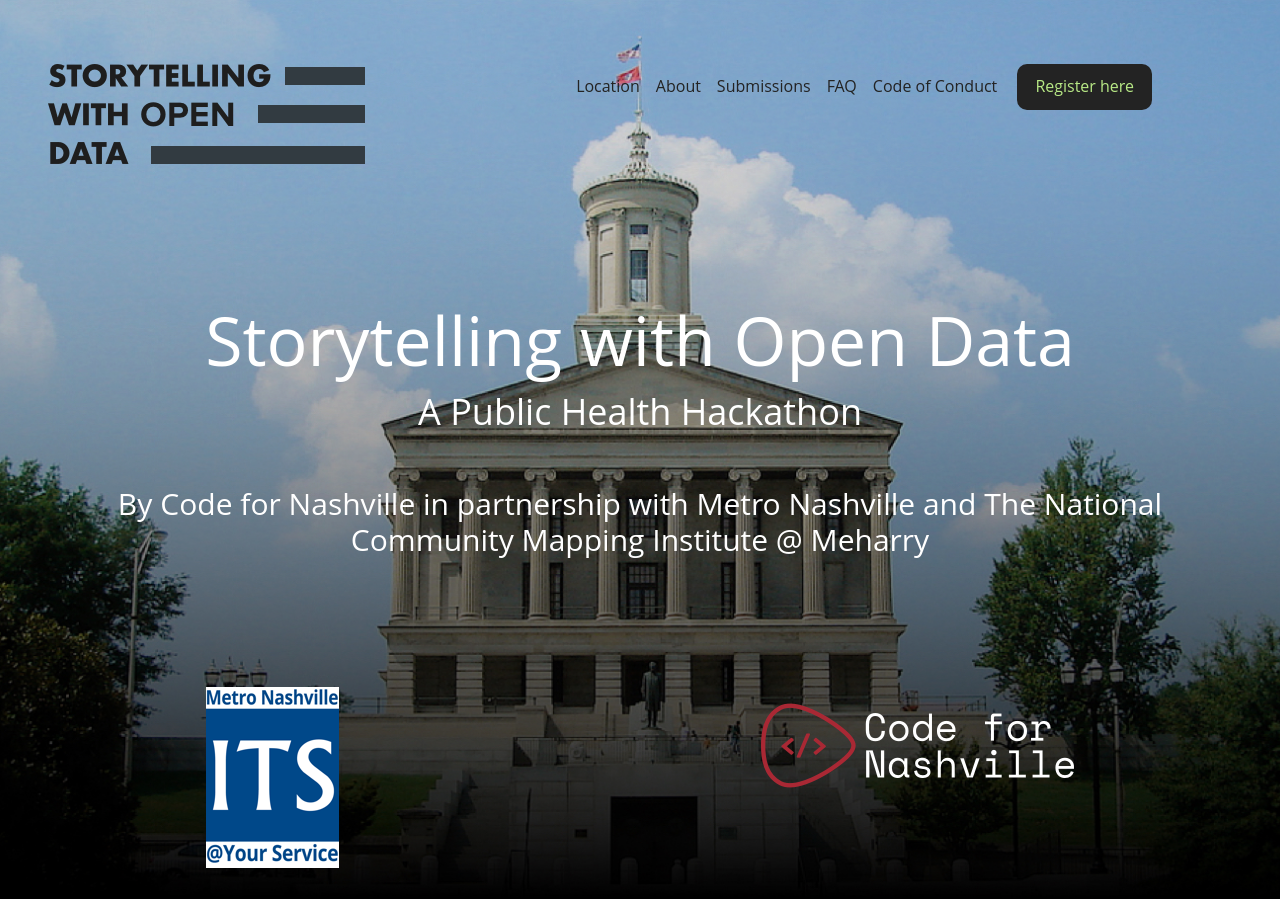
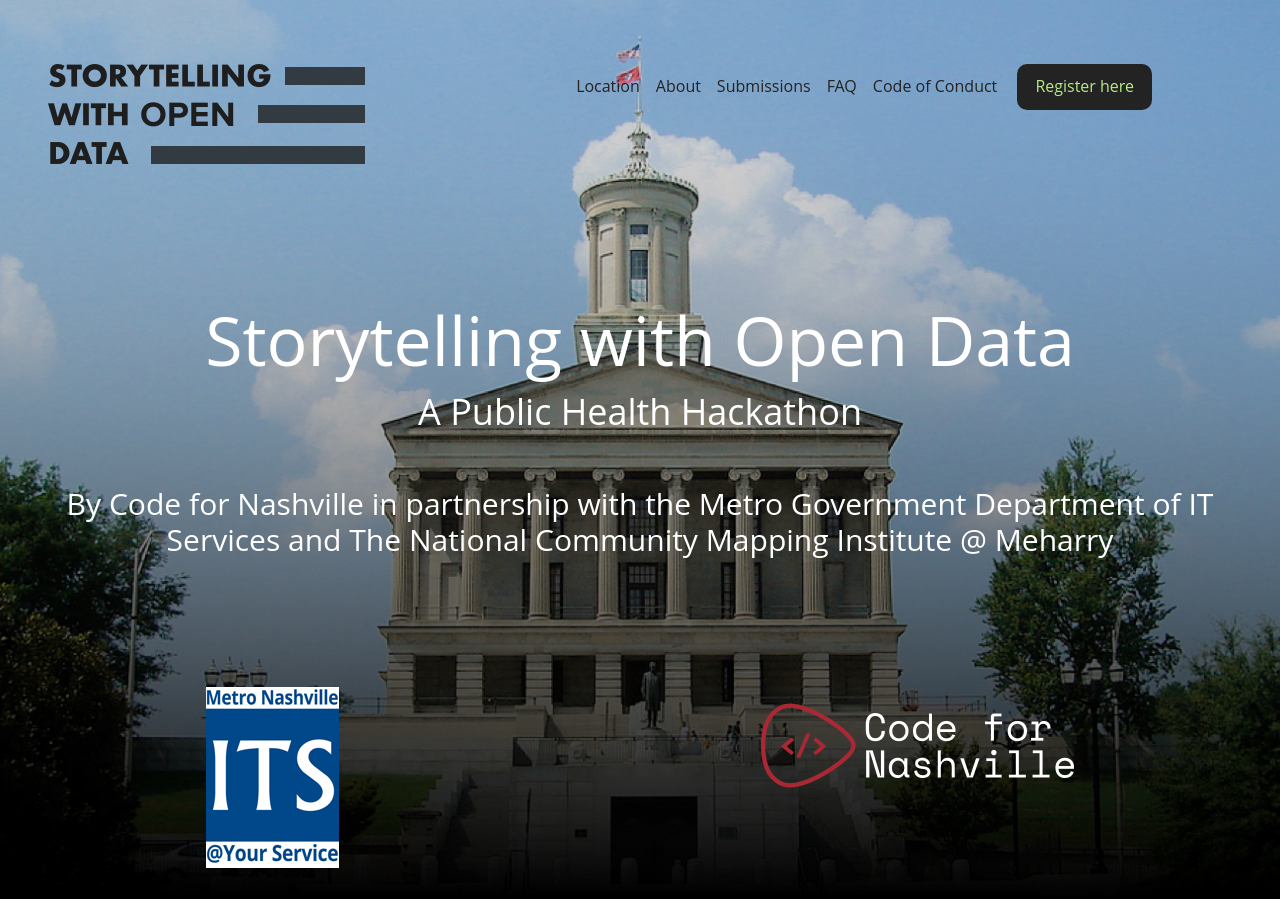
Before and after one commit to enlore/pubhealth-hackathon-2017, a web app: file public/index.html in a window 1280 px wide. Shown: the top 899 px of the page. Run offline with its HTML, style and script files only (its server is not run), Linux system fonts and the light colour scheme.

Commit message:
Update name in another spot

```diff
--- a/public/index.html
+++ b/public/index.html
@@ -38,8 +38,9 @@
           <h1>Storytelling with Open Data</h1>
           <h2>A Public Health Hackathon</h2>
           <p class="intro">
-            By Code for Nashville in partnership with Metro Nashville and The
-            National Community Mapping Institute @ Meharry
+            By Code for Nashville in partnership with the Metro Government
+            Department of IT Services and The National Community Mapping
+            Institute @ Meharry
 
           </p>
         </div>
--- a/src/pages/index.pug
+++ b/src/pages/index.pug
@@ -28,8 +28,9 @@
         h2 A Public Health Hackathon
 
         p.intro.
-          By Code for Nashville in partnership with Metro Nashville and The
-          National Community Mapping Institute @ Meharry
+          By Code for Nashville in partnership with the Metro Government
+          Department of IT Services and The National Community Mapping
+          Institute @ Meharry
 
       .u-cf.logos()
         img.logo-metro.u-imgResp(src="/img/metro_its_logo.png")
```
